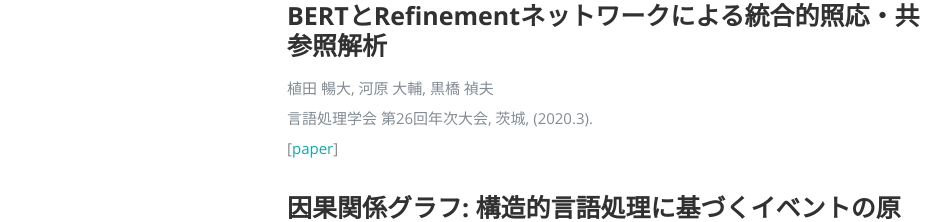
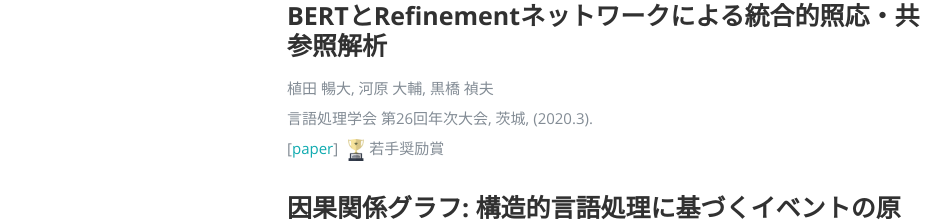
Before and after one commit to nobu-g/nobu-g.github.io, a React (Create React App) app: page / in a window 1280 px wide. Shown: the part 2390-2612 px from the top of the page, without its empty margins (118-1069 px from the left). Built offline with nearby package versions, Linux system fonts and the light colour scheme.

Commit message:
add award

```diff
--- a/public/resumeData.json
+++ b/public/resumeData.json
@@ -72,6 +72,10 @@
         "misc": "言語処理学会 第26回年次大会, 茨城, (2020.3).",
         "resource": {
           "paper": "/pub/NLP2020a.pdf"
+        },
+        "award": {
+          "name": "若手奨励賞",
+          "image": "/images/award.png"
         }
       },
       {
--- a/src/Components/Resume.jsx
+++ b/src/Components/Resume.jsx
@@ -36,6 +36,16 @@ const Resume = (props) => {
                 [<a href={url}>{kind}</a>]
               </span>
             ))}
+            {publication.award && <>
+              <img
+                src={publication.award.image}
+                height="16"
+                width="16"
+                alt="Award Icon"
+                style={{'verticalAlign': 'middle', 'marginLeft': '1rem', 'marginRight': '.5rem'}}
+              />
+              <span>{publication.award.name}</span>
+            </>}
           </p>
         </div>
       );
```
Also changed, not shown: public/images/award.png (added).
